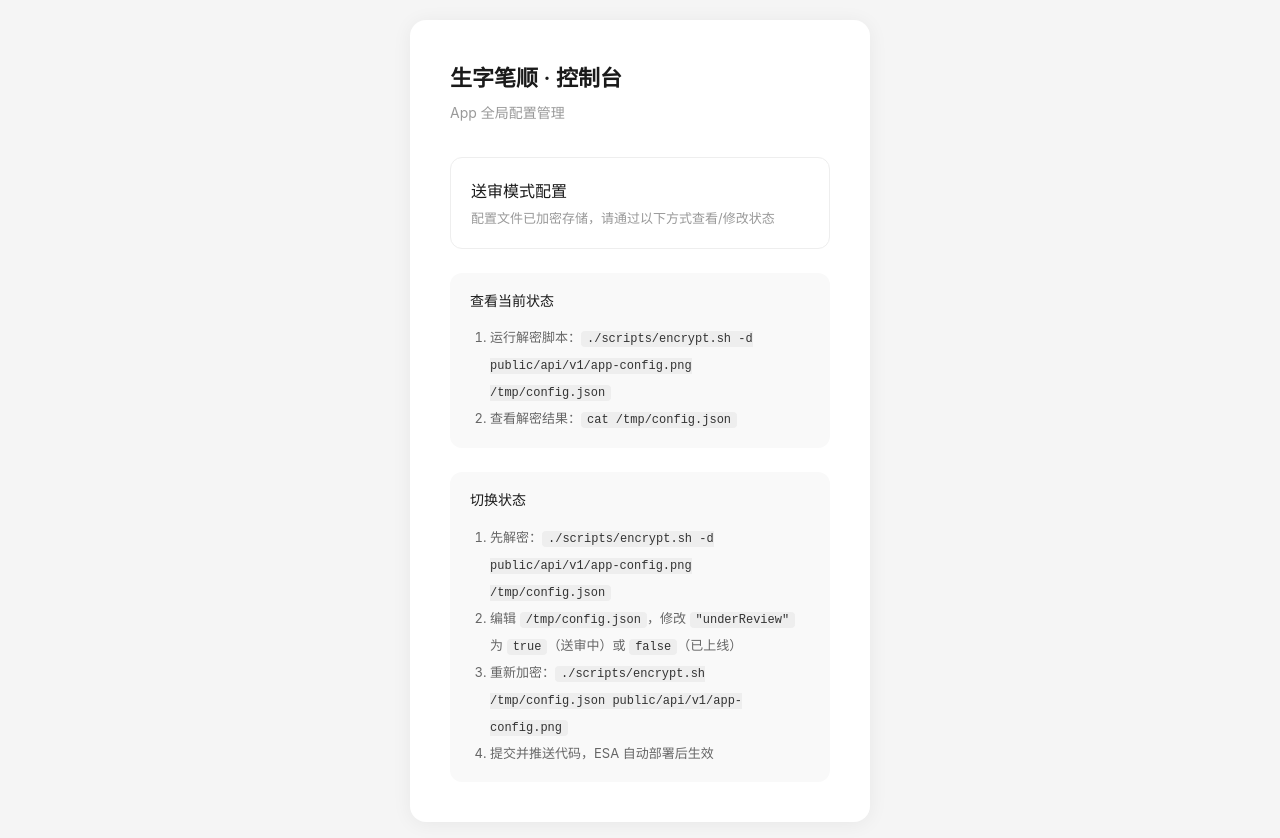
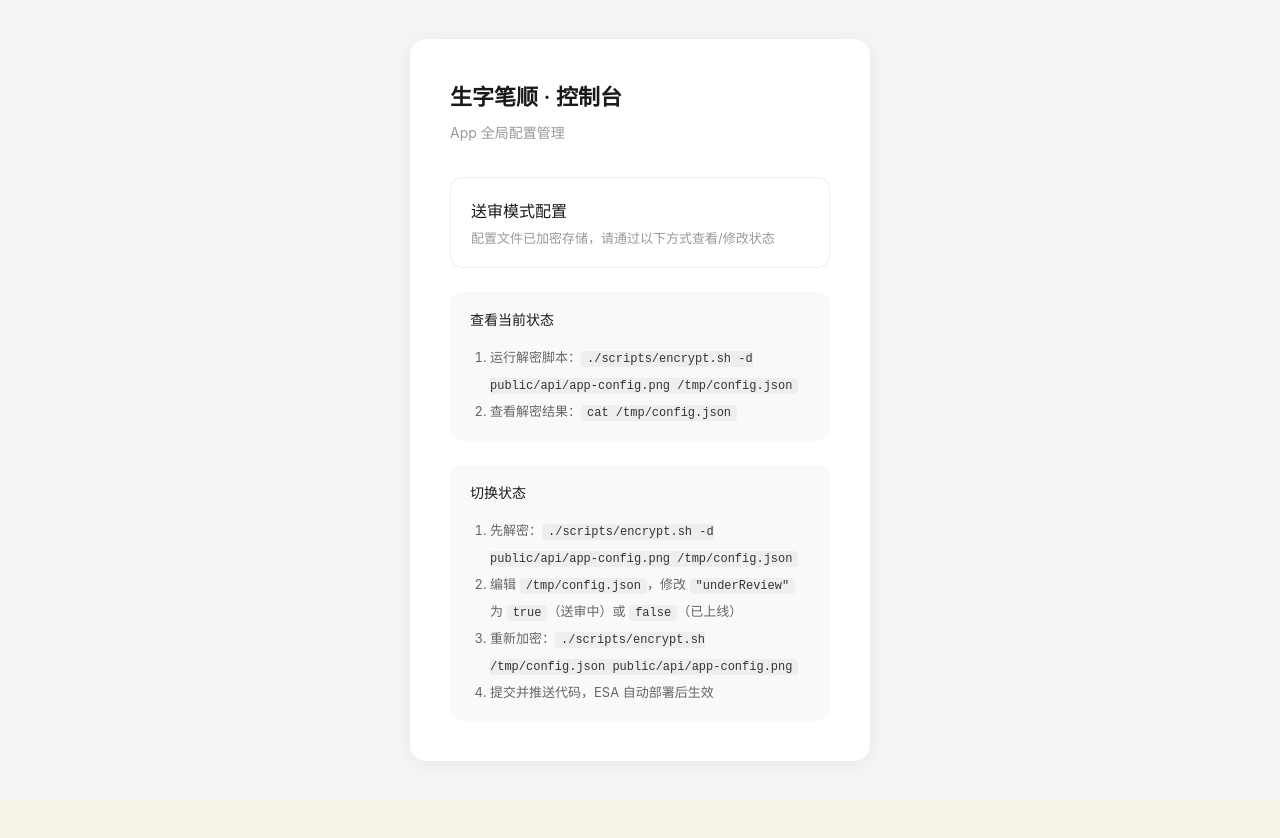
Before and after one commit to lichanghong/ziyouzhangfa, a Nuxt app: page /admin in a window 1280 px wide. Shown: the top 838 px of the page. After the commit the page ends 800 px from the top, so only its background shows below. Built offline with nearby package versions, Linux system fonts and the light colour scheme.

Commit message:
refactor: 去掉 v1 目录，配置文件直接放 public/api/

```diff
--- a/pages/admin.vue
+++ b/pages/admin.vue
@@ -18,7 +18,7 @@
       <div class="help-section">
         <div class="help-title">查看当前状态</div>
         <ol class="help-steps">
-          <li>运行解密脚本：<code>./scripts/encrypt.sh -d public/api/v1/app-config.png /tmp/config.json</code></li>
+          <li>运行解密脚本：<code>./scripts/encrypt.sh -d public/api/app-config.png /tmp/config.json</code></li>
           <li>查看解密结果：<code>cat /tmp/config.json</code></li>
         </ol>
       </div>
@@ -26,9 +26,9 @@
       <div class="help-section">
         <div class="help-title">切换状态</div>
         <ol class="help-steps">
-          <li>先解密：<code>./scripts/encrypt.sh -d public/api/v1/app-config.png /tmp/config.json</code></li>
+          <li>先解密：<code>./scripts/encrypt.sh -d public/api/app-config.png /tmp/config.json</code></li>
           <li>编辑 <code>/tmp/config.json</code>，修改 <code>"underReview"</code> 为 <code>true</code>（送审中）或 <code>false</code>（已上线）</li>
-          <li>重新加密：<code>./scripts/encrypt.sh /tmp/config.json public/api/v1/app-config.png</code></li>
+          <li>重新加密：<code>./scripts/encrypt.sh /tmp/config.json public/api/app-config.png</code></li>
           <li>提交并推送代码，ESA 自动部署后生效</li>
         </ol>
       </div>
```
Also changed, not shown: public/api/README.md, public/api/app-config.png (renamed from public/api/v1/app-config.png).
